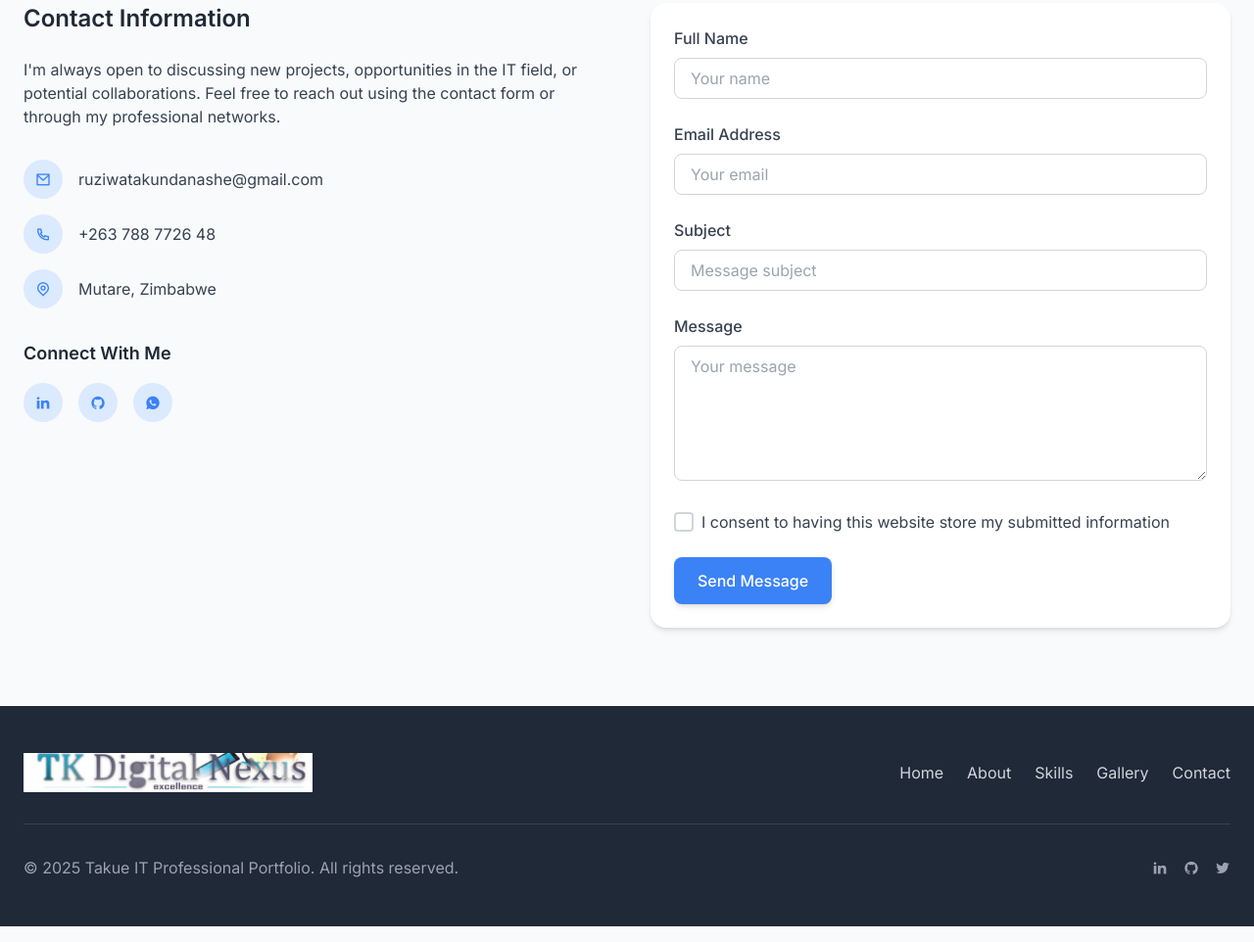
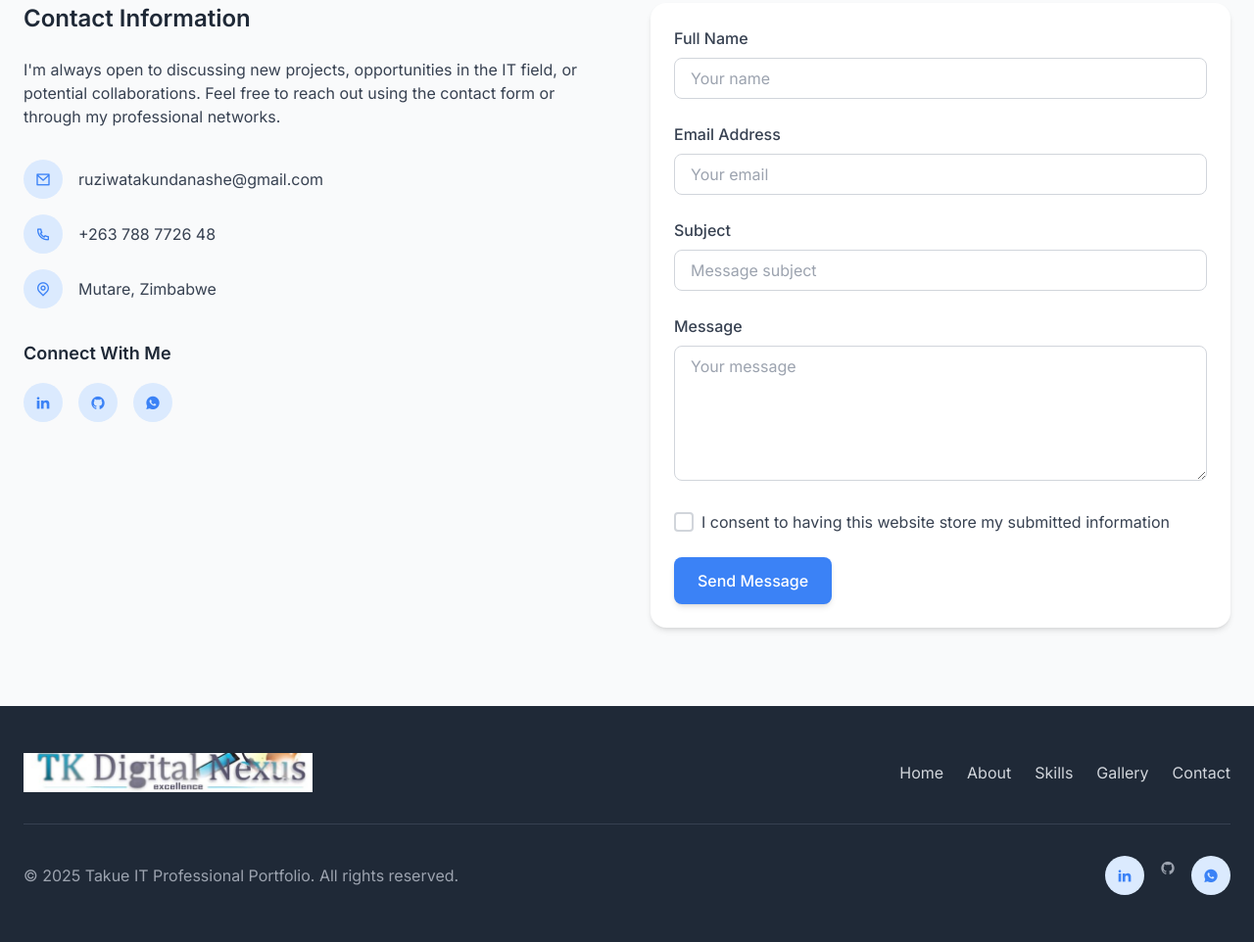
Before and after one commit to ruziwatakundanashe/Walter-website, a plain HTML site: page index.html in a window 1280 px wide. Shown: the part 4151-5113 px from the top of the page at 98% size. Drawn offline with nearby package versions, Linux system fonts and the light colour scheme.

Commit message:
Update index.html

```diff
--- a/index.html
+++ b/index.html
@@ -652,14 +652,14 @@
                 <p class="text-gray-400 mb-4 md:mb-0">&copy; 2025 Takue IT Professional Portfolio. All rights reserved.</p>
 
                 <div class="flex space-x-4">
-                    <a href="#" class="text-gray-400 hover:text-white transition-colors">
-                        <i class="ri-linkedin-fill"></i>
-                    </a>
+                    <a href="https://www.linkedin.com/in/takundanashe-ruziwa-216377309" class="w-10 h-10 bg-blue-100 rounded-full flex items-center justify-center text-primary hover:bg-blue-200 transition-colors">
+                            <i class="ri-linkedin-fill"></i>
+                     </a>
                     <a href="#" class="text-gray-400 hover:text-white transition-colors">
                         <i class="ri-github-fill"></i>
                     </a>
-                    <a href="#" class="text-gray-400 hover:text-white transition-colors">
-                        <i class="ri-twitter-fill"></i>
+                    <a href="https://wa.link/3av8cz" target="_blank" class="w-10 h-10 bg-blue-100 rounded-full flex items-center justify-center text-primary hover:bg-blue-200 transition-colors">
+                        <i class="ri-whatsapp-fill"></i>
                     </a>
                 </div>
             </div>
```
